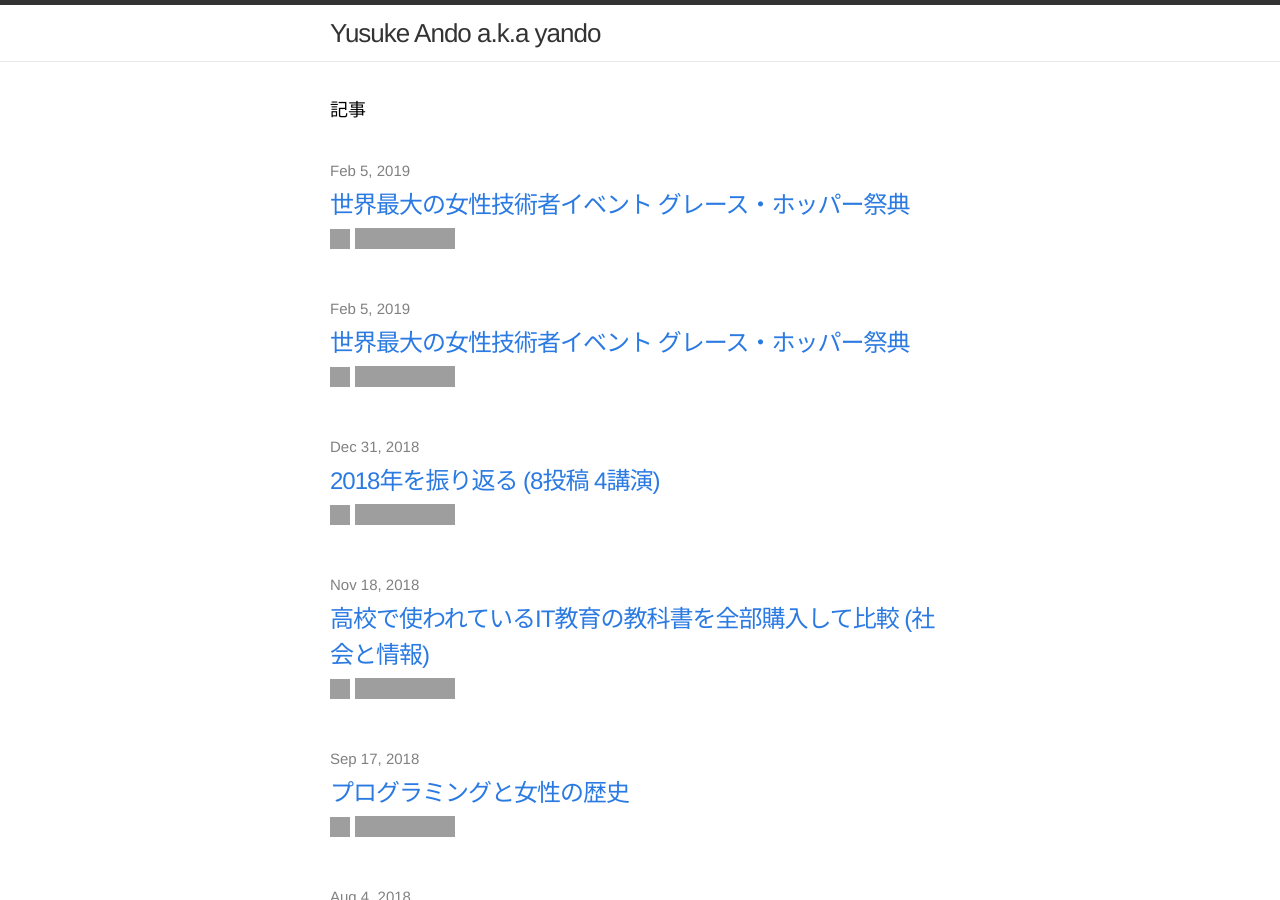
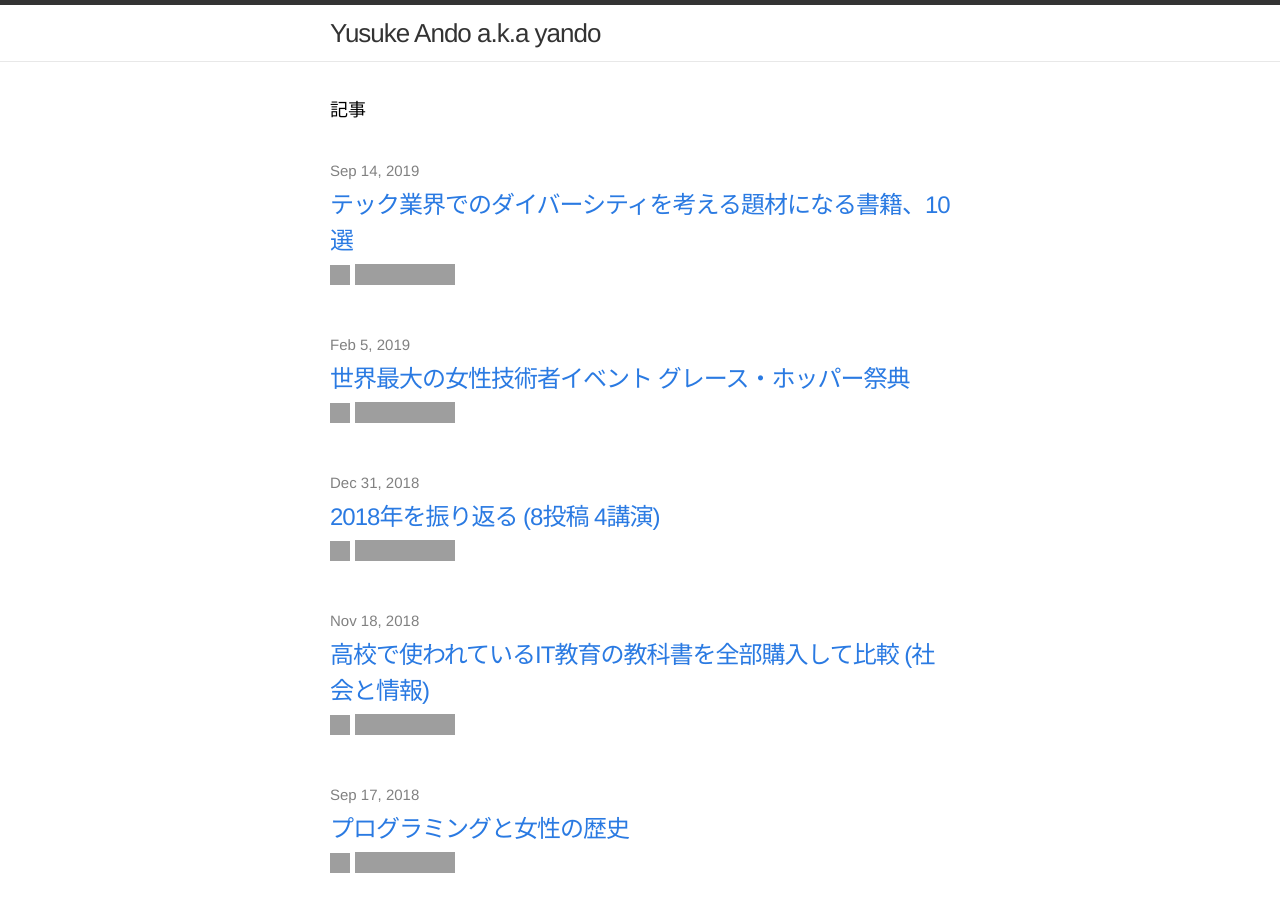
Before and after one commit to yandod/yandod.github.io, a Jekyll site: the page built from index.html, in a window 1280 px wide and 900 px high, cut to the strip 0-900 px from the top of the window. Built offline with Jekyll 4.4.1, drawn with Linux system fonts in a browser that asks for light colours; Markdown is read by kramdown in place of the engine named in the settings; grey boxes are pictures that could not be loaded.

Commit message:
_posts/2019-09-15-diversity-and-inclusion-book.markdown.md updated from https://stackedit.io/

```diff
--- a/_posts/2019-09-15-diversity-and-inclusion-book.markdown.md
+++ b/_posts/2019-09-15-diversity-and-inclusion-book.markdown.md
@@ -1,12 +1,12 @@
 ---
 layout: post
-title:  "世界最大の女性技術者イベント グレース・ホッパー祭典"
-date:   2019-02-06 00:00:00 +9:00
+title:  "テック業界でのダイバーシティを考える題材になる書籍、10選"
+date:   2019-09-15 00:00:00 +9:00
 categories:
   - blog
 ---
 
 昨年のイベントで撮影されたこの写真をご覧ください。
 <!--stackedit_data:
-eyJoaXN0b3J5IjpbLTM3NTU4MjA3OF19
+eyJoaXN0b3J5IjpbLTg2MjkyNTA1M119
 -->
```
